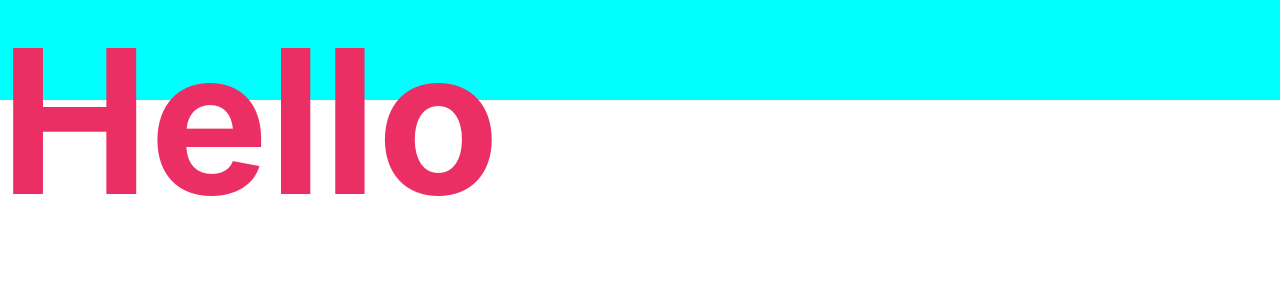
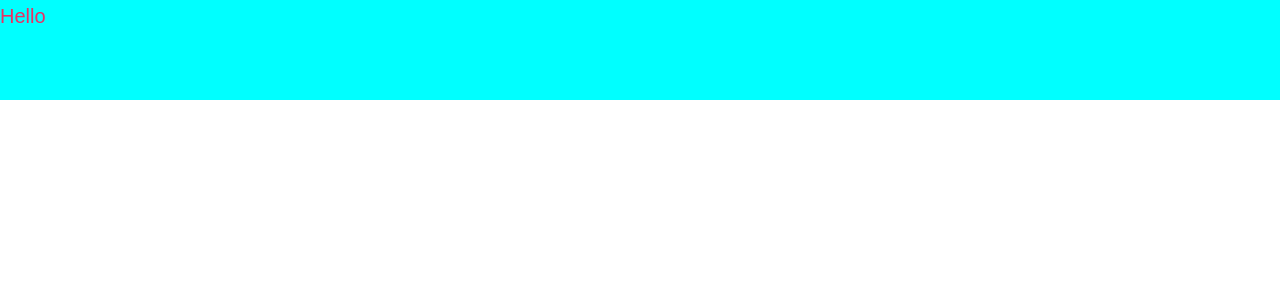
Before and after one commit to KSamra/trillo-react, a React (Create React App) app: page / in a window 1280 px wide. Shown: the top 300 px of the page. Built offline with nearby package versions, Linux system fonts and the light colour scheme.

Commit message:
added web-font and reset base styling again

```diff
--- a/public/index.html
+++ b/public/index.html
@@ -3,6 +3,7 @@
   <head>
     <meta charset="utf-8" />
     <link rel="icon" href="%PUBLIC_URL%/favicon.ico" />
+    <link href="https://fonts.googleapis.com/css?family=Open+Sans:300,400,600" rel="stylesheet">
     <meta name="viewport" content="width=device-width, initial-scale=1" />
     <meta name="theme-color" content="#000000" />
     <meta
--- a/src/Background.js
+++ b/src/Background.js
@@ -3,10 +3,10 @@
 
 const StyledBackground = styled.div`
   color: ${({theme}) => theme.color_primary};
-  font-size: 20rem;
+  font-size: 2rem;
   height: 10rem;
   background-color: cyan;
-  font-weight: bold;
+  font-weight: 300;
 
 
 
--- a/src/index.css
+++ b/src/index.css
@@ -1,18 +1,25 @@
-* {
+*{
+  margin: 0;
+  padding: 0;
+}
+
+*,
+*::before,
+*::after{
+  box-sizing: inherit;
+}
+
+html {
   font-size: 62.5%;
+  box-sizing: border-box;
 }
 
 body {
-  margin: 0;
-  font-family: -apple-system, BlinkMacSystemFont, 'Segoe UI', 'Roboto', 'Oxygen',
-    'Ubuntu', 'Cantarell', 'Fira Sans', 'Droid Sans', 'Helvetica Neue',
-    sans-serif;
+  font-family: 'Open-Sans', sans-serif;
+  font-weight: 400;
+  line-height: 1.6;
   -webkit-font-smoothing: antialiased;
   -moz-osx-font-smoothing: grayscale;
-
-  box-sizing: border-box;
-  /* 10 px base font size */
-  /* font-size: 62.5%;  */
 
 }
 
```
